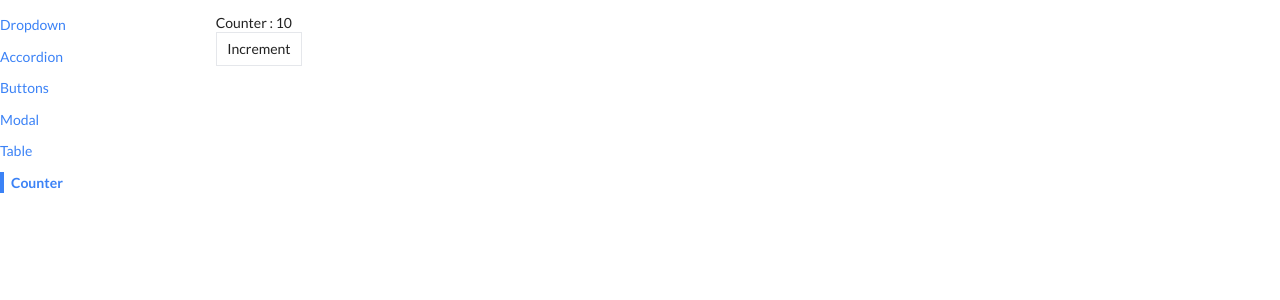
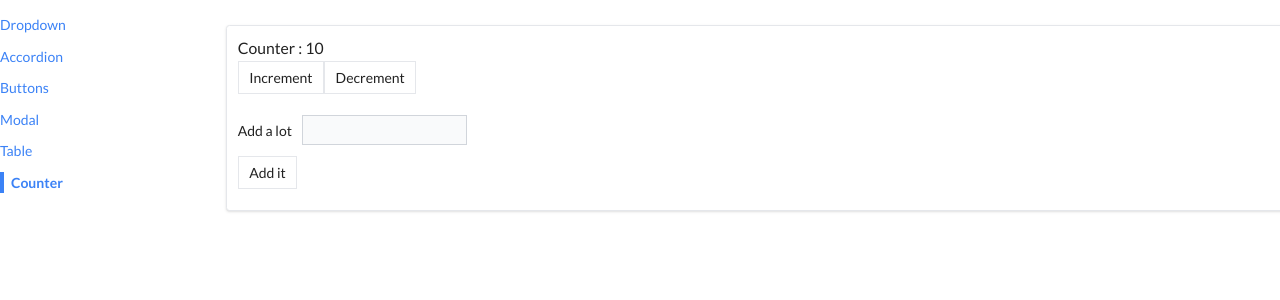
Before and after one commit to Mohitkumar6122/comps, a React (Create React App) app: page /counter in a window 1280 px wide. Shown: the top 300 px of the page. Built offline with nearby package versions, Linux system fonts and the light colour scheme.

Commit message:
Added useReducer in CounterPage
Signed-off-by: Mohit Kumar <mkay6123@gmail.com>

```diff
--- a/src/pages/CounterPage.js
+++ b/src/pages/CounterPage.js
@@ -1,15 +1,104 @@
+import { useReducer } from "react";
 import Button from "../components/Button";
-import useCounter from "../hooks/use-counter";
+import Panel from "../components/Panel";
+
+// CONSTANTS FOR ACTIONS
+const INCREMENT_COUNT = "Increment";
+const DECREMENT_COUNT = "Decrement";
+const UPDATE_COUNT = "UpdateCount";
+const SET_VALUE_TO_ADD = "SetValueToAdd";
+
+
+// lOGIC FOR REDUCER
+const reducer = (state, action) => {
+  console.log(state);
+  switch (action.type) {
+    case INCREMENT_COUNT:
+      return {
+        ...state,
+        count: state.count + 1,
+      };
+    case DECREMENT_COUNT:
+      return {
+        ...state,
+        count: state.count - 1,
+      };
+    case UPDATE_COUNT:
+      return {
+        ...state,
+        count: state.count + action.payload,
+        valueToAdd : 0
+      };
+    case SET_VALUE_TO_ADD:
+      return {
+        ...state,
+        valueToAdd: action.payload,
+      };
+    default:
+      // !We can also throw error if action type is ignored
+      return state;
+  }
+};
 
 
 function CounterPage({ intialCount }) {
-  const [count, updateCount] = useCounter(intialCount) ;
+  // const [count, setCount] = useState(intialCount);
+  // const [valueToAdd, setValueToAdd] = useState(0);
+  const [state, dispatch] = useReducer(reducer, {
+    count: intialCount,
+    valueToAdd: 0,
+  });
+  const increment = () => {
+    dispatch({
+      type: INCREMENT_COUNT,
+    });
+    // setCount(count + 1);
+  };
+  const decrement = () => {
+    dispatch({
+      type: DECREMENT_COUNT,
+    });
+    // setCount(count - 1);
+  };
+  const handleChange = (e) => {
+    const value = parseInt(e.target.value) || 0;
+    // setValueToAdd(value);
+    dispatch({
+      type: SET_VALUE_TO_ADD,
+      payload: value,
+    });
+  };
+  const handleSubmit = (e) => {
+    e.preventDefault();
+    console.log(typeof state.count, typeof state.valueToAdd);
+    dispatch({
+      type: UPDATE_COUNT,
+      payload: state.valueToAdd,
+    });
+    // setCount(count + valueToAdd);
+    // setValueToAdd(0);
+  };
 
   return (
-    <div>
-      <h1>Counter : {count} </h1>
-      <Button onClick={updateCount}> Increment</Button>
-    </div>
+    <Panel className="m-3">
+      <h1 className="text-lg">Counter : {state.count} </h1>
+      <div className="flex flex-row">
+        <Button onClick={increment}> Increment</Button>
+        <Button onClick={decrement}> Decrement</Button>
+      </div>
+      <form>
+        <label>Add a lot</label>
+        <input
+          type="number"
+          className="p-1 m-3 bg-gray-50 border border-gray-300"
+          value={state.valueToAdd || ""}
+          onChange={(e) => {
+            handleChange(e);
+          }}
+        ></input>
+        <Button onClick={handleSubmit}>Add it</Button>
+      </form>
+    </Panel>
   );
 }
 
```
